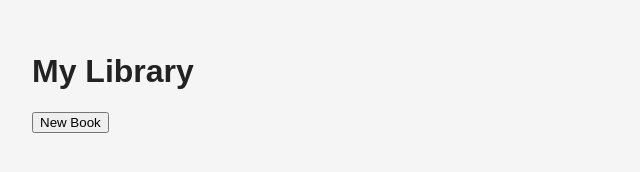
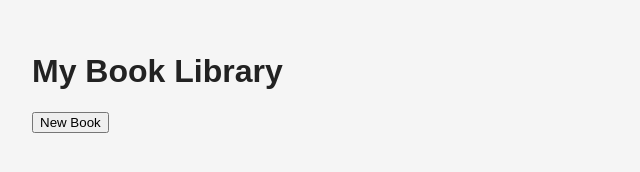
Before and after one commit to Garychamp/the-odin-project-library, a plain HTML site: page index.html in a window 1280 px wide. Shown: the whole page, without its empty margins (0-640 px from the left). Drawn offline with Linux system fonts and the light colour scheme.

Commit message:
Update title and heading to "My Book Library"

```diff
--- a/index.html
+++ b/index.html
@@ -3,11 +3,11 @@
   <head>
     <meta charset="UTF-8" />
     <meta name="viewport" content="width=device-width, initial-scale=1.0" />
-    <title>My Library</title>
+    <title>My Book Library</title>
     <link rel="stylesheet" href="styles.css" />
   </head>
   <body>
-    <h1>My Library</h1>
+    <h1>My Book Library</h1>
 
     <div id="library"></div>
 
```
